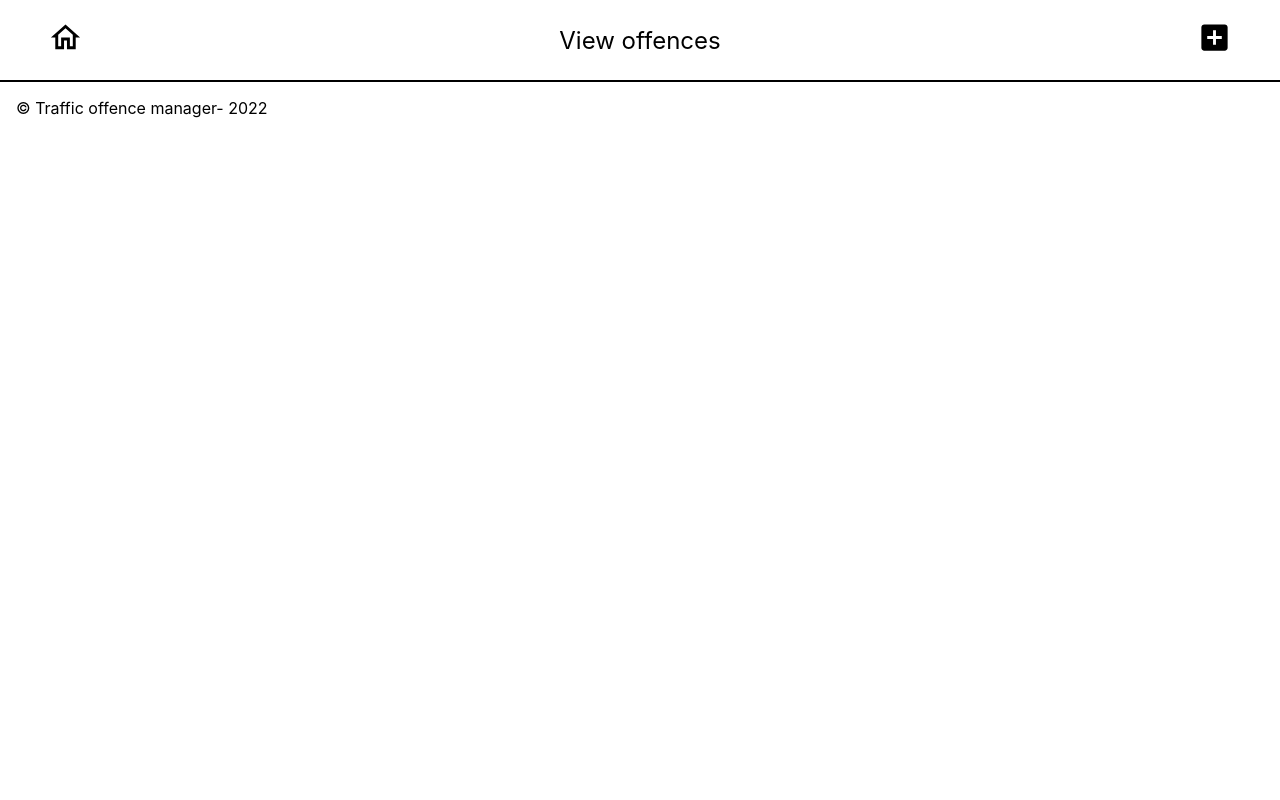
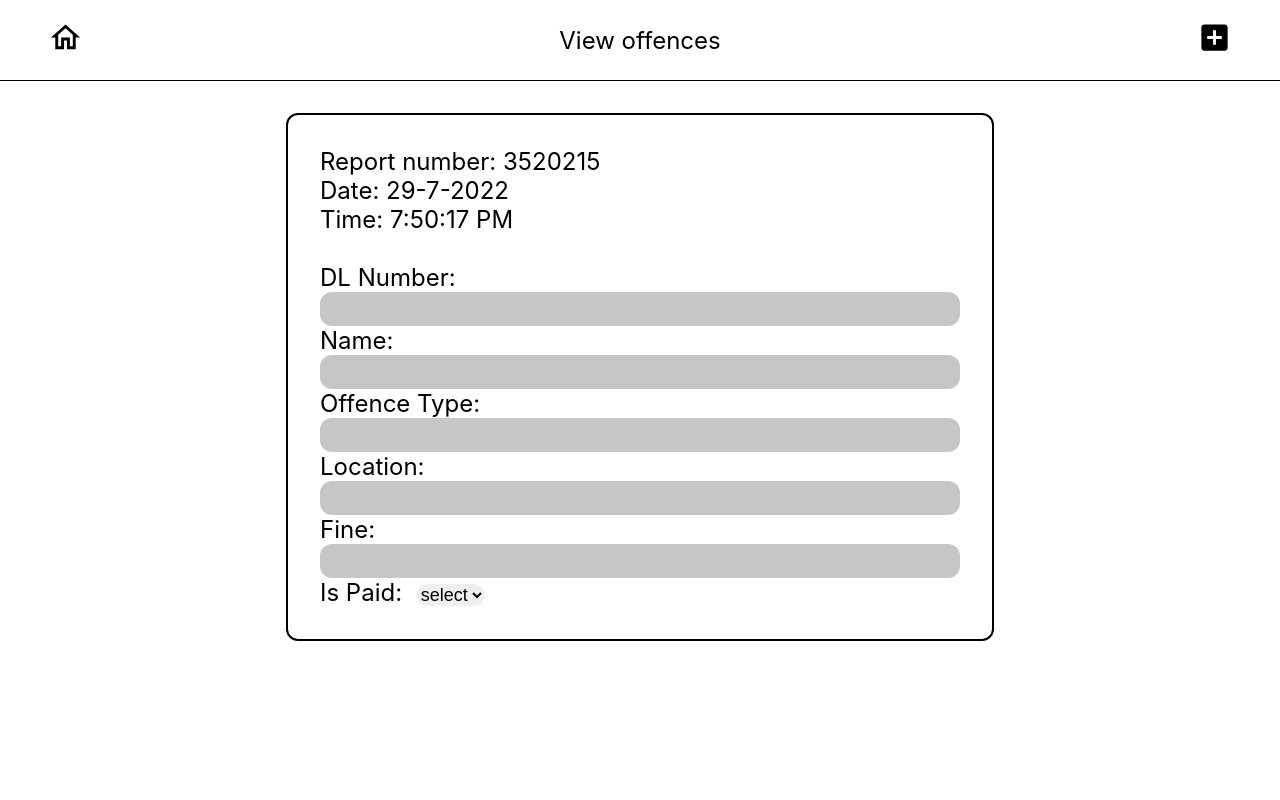
Before and after one commit to swaroopb2001/project-work-2, a React (Create React App) app in the folder traffic_manager/client/: page /add in a window 1280 px wide. Shown: the top 800 px of the page. Built offline with nearby package versions, Linux system fonts and the light colour scheme.

Commit message:
frontend commit 2

```diff
--- a/traffic_manager/client/src/App.js
+++ b/traffic_manager/client/src/App.js
@@ -1,22 +1,36 @@
-import React from 'react';
+import React, { useEffect, useState } from 'react';
 import './App.css';
 import {BrowserRouter, Routes, Route} from 'react-router-dom'
-
+ import axios from './axios'
 import Navbar from './components/navbar/navbar';
 import Landing from './screens/landing/landing';
 import FooterComp from './components/footer/footer'
+import AddScr from './screens/addEntry/add';
+import LoginPage from './login';
 function App() {
+  //will check if user is logged in (need to imp backend auth)
+  const [isloggedin, setIsloggedin]= useState(true)
+
+if(isloggedin) {
   return (
 
     <BrowserRouter>
     <Navbar />
     <Routes>
       <Route path='/' element={<Landing />} />
+      <Route path='/add' element={<AddScr />} />
     </Routes>
     <FooterComp />
     </BrowserRouter>
 
   );
 }
+else{
+  return(
+    <LoginPage isloggedin={isloggedin} setIsloggedin={setIsloggedin} />
+  )
+}
+
+}
 
 export default App;
--- a/traffic_manager/client/src/components/navbar/navbar.jsx
+++ b/traffic_manager/client/src/components/navbar/navbar.jsx
@@ -1,7 +1,7 @@
 import React from 'react'
-import { useContext,useState } from 'react'
+import { useState } from 'react'
 import { Link } from 'react-router-dom'
-import isLoggedin from '../../isloggedin'
+
 import HomeIcon from '@mui/icons-material/Home';
 import HomeOutlinedIcon from '@mui/icons-material/HomeOutlined';
 import AddBoxOutlinedIcon from '@mui/icons-material/AddBoxOutlined';
@@ -10,9 +10,9 @@ import AddBoxIcon from '@mui/icons-material/AddBox';
 import './navbar.css'
 function Navbar() {
   const [tab,setTab]= useState(window.location.pathname)
-  const{success}= useContext(isLoggedin)
+
   return (
-    <div className={`${success?'navbar':'none'}`}>
+    <div className='navbar'>
       <Link to={'/'} onClick={()=>{setTab('/')}} >
         {tab==='/'?<HomeIcon fontSize='large' style={{color: 'black'}} />: <HomeOutlinedIcon fontSize='large' />}
 
--- a/traffic_manager/client/src/index.js
+++ b/traffic_manager/client/src/index.js
@@ -3,15 +3,14 @@ import ReactDOM from 'react-dom/client';
 import './index.css';
 import App from './App';
 import reportWebVitals from './reportWebVitals';
-import isLoggedin from './isloggedin';
 
 
 const root = ReactDOM.createRoot(document.getElementById('root'));
 root.render(
   <React.StrictMode>
-    <isLoggedin.Provider value={{success: true}}>
+
     <App />
-    </isLoggedin.Provider>
+
 
   </React.StrictMode>
 );
--- a/traffic_manager/client/src/isloggedin.js
+++ /dev/null
@@ -1,4 +0,0 @@
-import { createContext } from "react"
-
- const isLoggedin= createContext(null)
- export default isLoggedin
--- /dev/null
+++ b/traffic_manager/client/src/login.jsx
@@ -0,0 +1,13 @@
+import React from 'react'
+import './login.css'
+function LoginPage({isloggedin, setIsloggedin}) {
+  return (
+    <div>LoginPage
+
+        <button onClick={()=>{setIsloggedin(true)}}>login</button>
+
+    </div>
+  )
+}
+
+export default LoginPage
--- /dev/null
+++ b/traffic_manager/client/src/random.js
@@ -0,0 +1,4 @@
+const Random= ()=>{
+    return Math.floor(Math.random() * 10000000)
+}
+export default Random
--- a/traffic_manager/client/src/screens/addEntry/add.css
+++ b/traffic_manager/client/src/screens/addEntry/add.css
@@ -0,0 +1,34 @@
+.add{
+height: 100vh;
+}
+
+.form{
+    display: flex;
+    flex-direction: column;
+    width: 50vw;
+    margin-left: auto;
+    margin-right: auto;
+    margin-top: 2rem;
+
+    padding: 2rem;
+    font-size: x-large;
+    border: 2px solid black;
+    border-radius: 12px;
+}
+.form input{
+
+    border-radius: 12px;
+    border-style: none;
+    background-color: rgba(128,128,128,0.45);
+    height: 2rem;
+}
+#ispaid{
+    width: fit-content;
+}
+.ispaid select{
+    border-radius: 12px;
+    height: 100%;
+    border-style: none;
+    font-size: large;
+    margin-left: 0.5rem;
+}
--- a/traffic_manager/client/src/screens/addEntry/add.jsx
+++ b/traffic_manager/client/src/screens/addEntry/add.jsx
@@ -1,9 +1,55 @@
-import React from 'react'
+import React, { useState } from 'react'
 import './add.css'
-function Add() {
+import Random from '../../random'
+function AddScr() {
+  const[dlno, setDlno]= useState([])
+  const[name, setName]= useState([])
+  const[location, setLocation]= useState([])
+  const[Type, setType]= useState([])
+  const[fine,setFine]= useState([])
+  const [ispaid,setispaid]= useState()
+  const d= new Date()
+  const date = d.getDate()+'-'+(d.getMonth()+1)+'-'+d.getFullYear()
+const time=new Date().toLocaleTimeString()
+  const reportNo=Random()
+
+  const submitHandler=(e)=>{
+    e.preventDefault()
+
+  }
   return (
-    <div>Add</div>
+    <div className='add'>
+      <form className='form' onSubmit={submitHandler}>
+        <span className='report--no'>Report number: {reportNo}</span>
+        <span className='report--date'> Date: {date}</span>
+        <span className='report--time'> Time: {time}</span><br></br>
+        <label for="Dl-no">DL Number: </label>
+        <input type="text" autoComplete='off' name='Dl-no' className="dl-no" value={dlno} onChange={(e)=>
+        setDlno(e.target.value)} />
+        <label for="name">Name: </label>
+        <input type="text" autoComplete='off' className="Dl-no" name='name' value={name} onChange={(e)=>
+        setName(e.target.value)} />
+        <label for="type">Offence Type:</label>
+        <input type="text" autoComplete='off' className="Dl-no" name='type' value={Type} onChange={(e)=>
+        setType(e.target.value)} />
+        <label for="location">Location:</label>
+        <input type="text" autoComplete='off' className="Dl-no" name='location' value={location} onChange={(e)=>
+        setLocation(e.target.value)} />
+        <label for="fine">Fine:</label>
+        <input type="number" autoComplete='off' className="Dl-no" name='type' value={fine} onChange={(e)=>
+        setFine(e.target.value)} />
+        <div className="ispaid">
+        <label for='ispaid'>Is Paid: </label>
+        <select name="ispaid" id="ispaid" onChange={(e)=>setispaid(e.target.value)}>
+        <option value='select'>select {ispaid}</option>
+          <option value='true'>true</option>
+          <option value='false'>false</option>
+        </select>
+        </div>
+
+      </form>
+    </div>
   )
 }
 
-export default Add
+export default AddScr
```
Also changed, not shown: traffic_manager/client/src/login.css (added).
